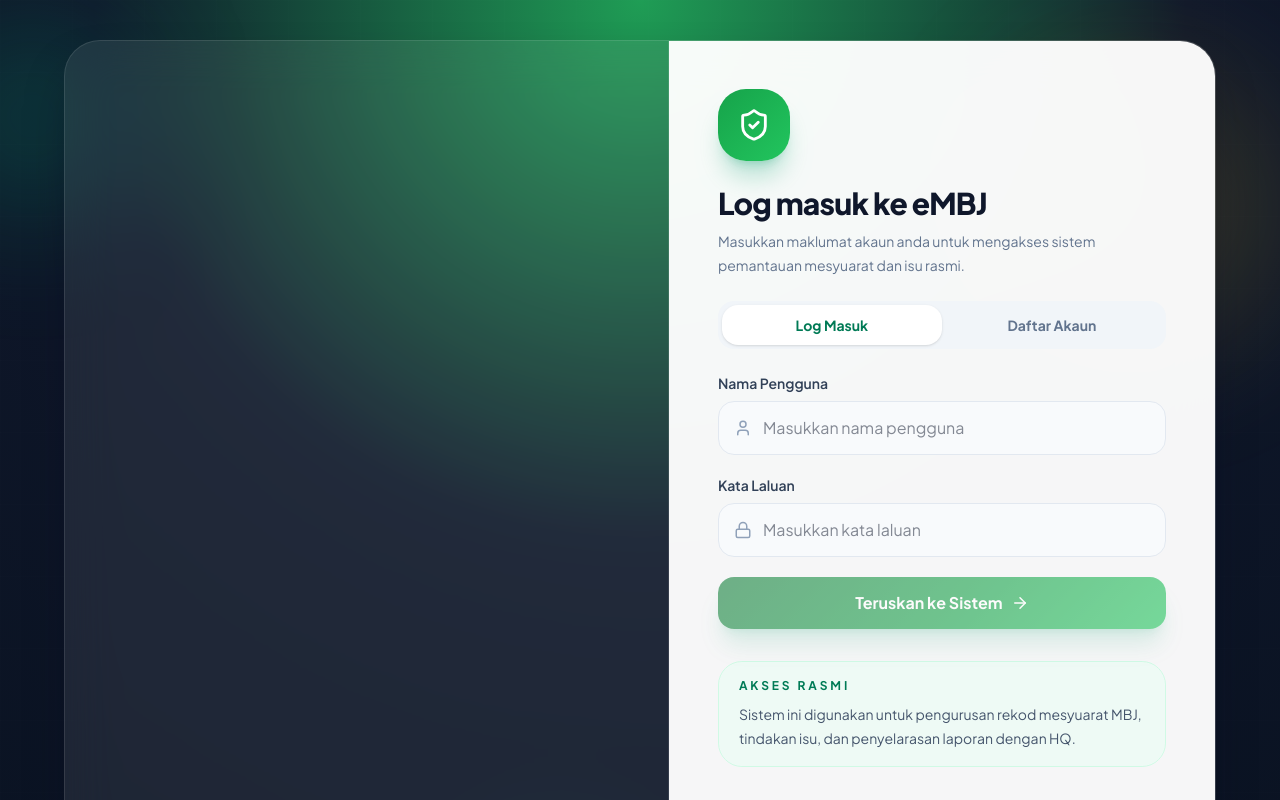
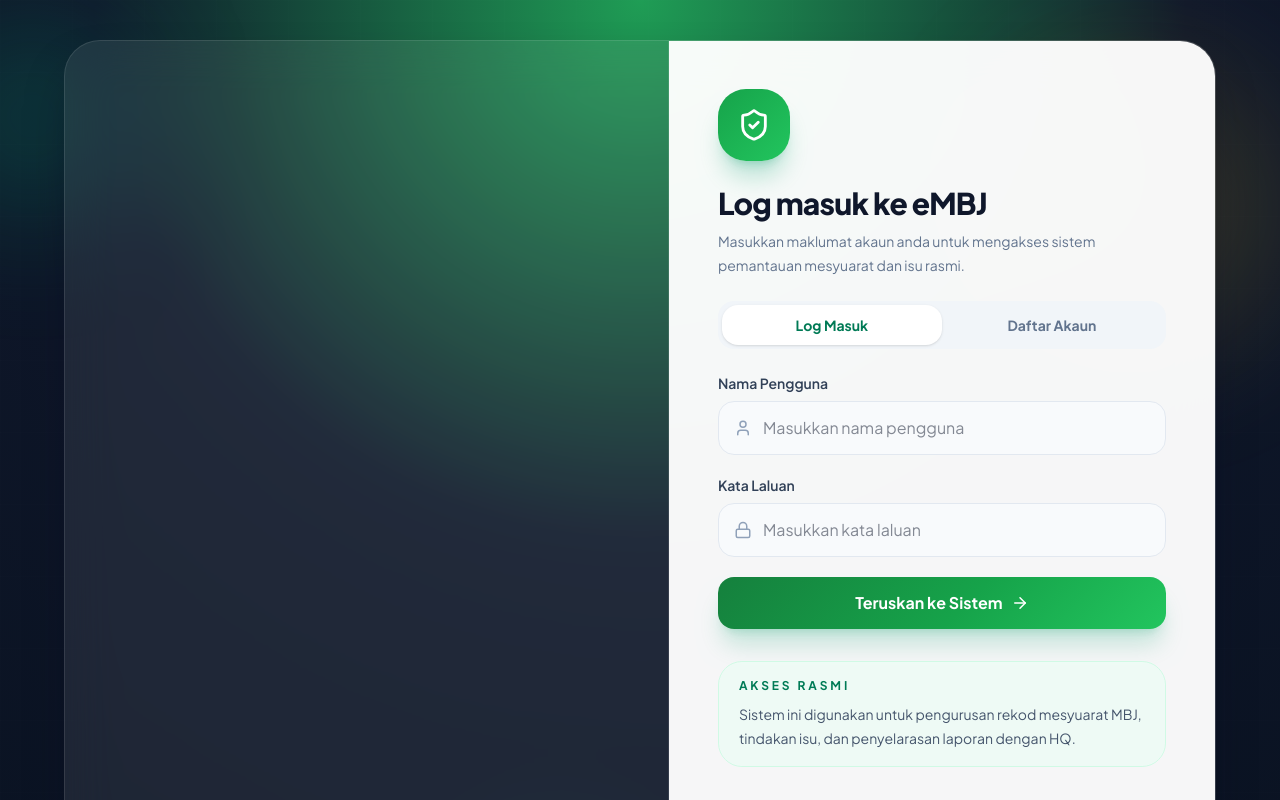
Before and after one commit to azlanShah12345/eMBJV2.0, a React (Vite) app: page /login in a window 1280 px wide. Shown: the top 800 px of the page. Built offline with nearby package versions, Linux system fonts and the light colour scheme.

Commit message:
Fix login button disabled state

```diff
--- a/src/pages/Login.tsx
+++ b/src/pages/Login.tsx
@@ -188,7 +188,7 @@ export default function Login({ onLogin }: LoginProps) {
 
                 <button
                   type="submit"
-                  disabled={loading || !!departmentsError || departments.length === 0}
+                  disabled={loading}
                   className="group flex w-full items-center justify-center gap-2 rounded-2xl bg-[linear-gradient(135deg,#15803d_0%,#16a34a_55%,#22c55e_100%)] px-4 py-3.5 font-bold text-white shadow-xl shadow-emerald-600/20 transition-all hover:-translate-y-0.5 hover:shadow-2xl hover:shadow-emerald-600/25 disabled:cursor-not-allowed disabled:opacity-60"
                 >
                   {loading ? (
@@ -261,7 +261,7 @@ export default function Login({ onLogin }: LoginProps) {
 
                 <button
                   type="submit"
-                  disabled={loading}
+                  disabled={loading || !!departmentsError || departments.length === 0}
                   className="group flex w-full items-center justify-center gap-2 rounded-2xl bg-[linear-gradient(135deg,#15803d_0%,#16a34a_55%,#22c55e_100%)] px-4 py-3.5 font-bold text-white shadow-xl shadow-emerald-600/20 transition-all hover:-translate-y-0.5 hover:shadow-2xl hover:shadow-emerald-600/25 disabled:cursor-not-allowed disabled:opacity-60"
                 >
                   {loading ? (
```
